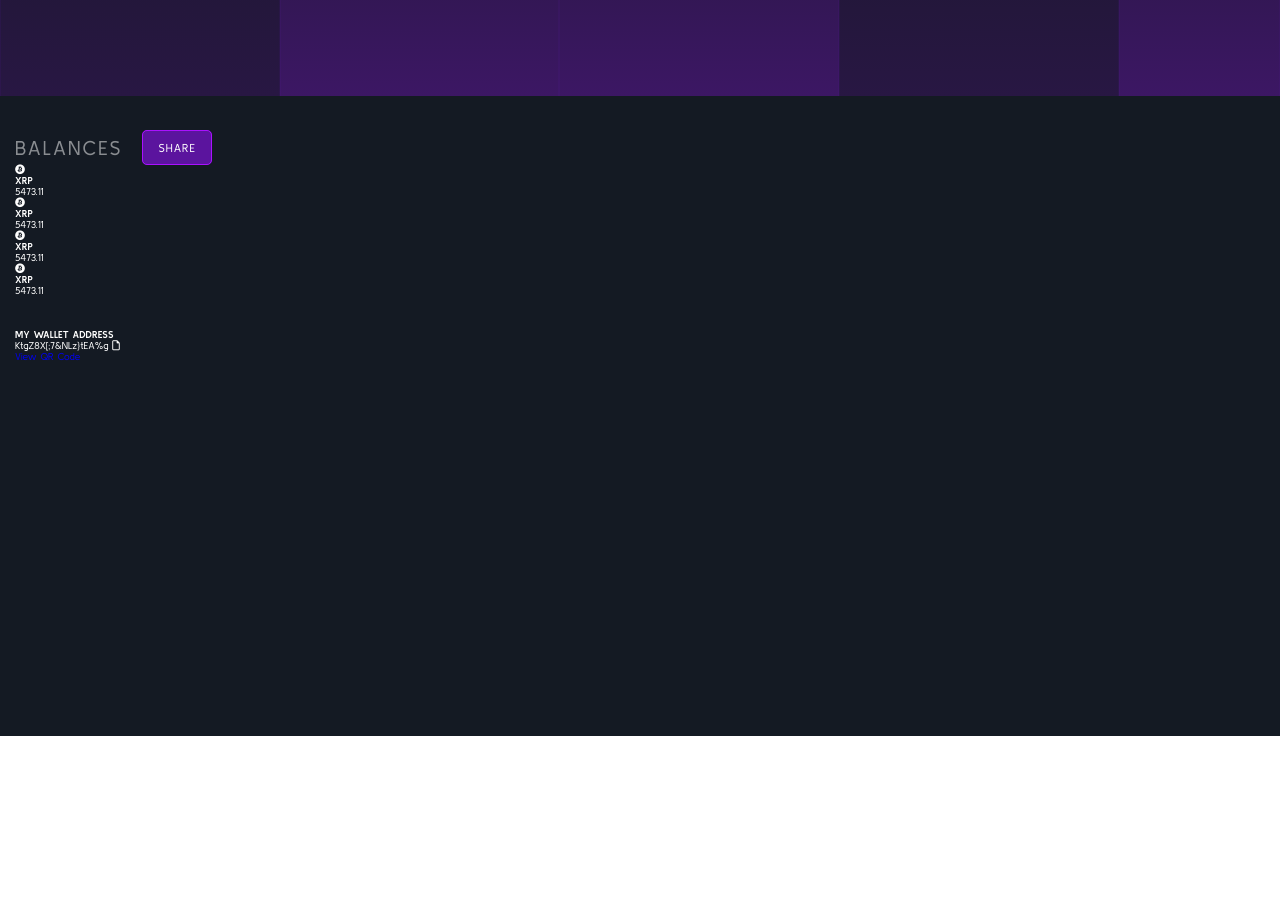
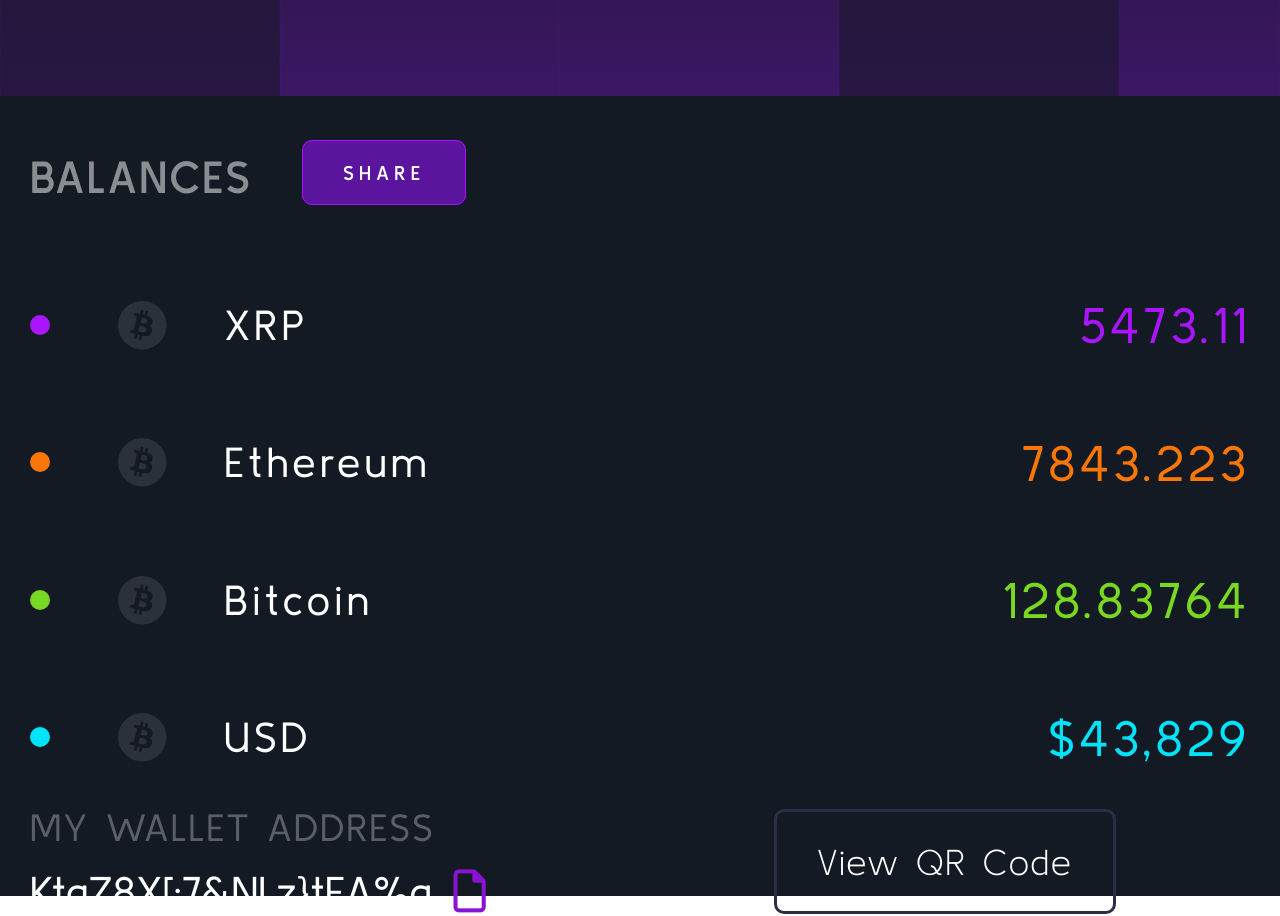
Before and after one commit to tapia1013/dash, a plain HTML site: page index.html in a window 1280 px wide. Shown: the part 860-1776 px from the top of the page. Before the commit the page ends 1596 px from the top, so only its background shows below. Drawn offline with Linux system fonts and the light colour scheme.

Commit message:
Add files via upload

```diff
--- a/index.html
+++ b/index.html
@@ -75,6 +75,7 @@
 
 
           <div class="bit-type">
+
             <div class="bit-box">
               <div class="bit-left">
                 <span class="dot purple"></span>
@@ -82,39 +83,40 @@
                 <h4>XRP</h4>
               </div>
               <div class="bit-right">
-                <span>5473.11</span>
+                <span class="purple">5473.11</span>
               </div>
             </div>
             <div class="bit-box">
               <div class="bit-left">
-                <span class="dot purple"></span>
+                <span class="dot orange"></span>
                 <i class="fab fa-bitcoin"></i>
-                <h4>XRP</h4>
+                <h4>Ethereum</h4>
               </div>
               <div class="bit-right">
-                <span>5473.11</span>
+                <span class="orange">7843.223</span>
               </div>
             </div>
             <div class="bit-box">
               <div class="bit-left">
-                <span class="dot purple"></span>
+                <span class="dot green"></span>
                 <i class="fab fa-bitcoin"></i>
-                <h4>XRP</h4>
+                <h4>Bitcoin</h4>
               </div>
               <div class="bit-right">
-                <span>5473.11</span>
+                <span class="green">128.83764</span>
               </div>
             </div>
             <div class="bit-box">
               <div class="bit-left">
-                <span class="dot purple"></span>
+                <span class="dot teal"></span>
                 <i class="fab fa-bitcoin"></i>
-                <h4>XRP</h4>
+                <h4>USD</h4>
               </div>
               <div class="bit-right">
-                <span>5473.11</span>
+                <span class="teal">$43,829</span>
               </div>
             </div>
+
           </div>
 
 
--- a/style.css
+++ b/style.css
@@ -173,8 +173,8 @@ background: linear-gradient(to bottom, #141720 0%,#141720 36%,#141720 36%,#28174
 
 .balance-container {
   background-color: #141a23;
-  height: 80vh;
-  padding: 3.5rem 1.5rem;
+  height: 100vh;
+  padding: 5rem 3rem;
   color: white;
 }
 
@@ -186,32 +186,116 @@ background: linear-gradient(to bottom, #141720 0%,#141720 36%,#141720 36%,#28174
 .balance-share {
   display: flex;
   width: 100%;
-  max-width: 40%;
+  max-width: 45%;
+  margin-bottom: 5rem;
 }
 
 .b-text {
-  font-size: 2rem;
-  font-weight:500;
+  font-size: 4.5rem;
+  font-weight: 600;
   letter-spacing: 2px;
   color: rgba(255, 255, 255, 0.5);
-  margin-right: 2rem;
+  margin-right: 5rem;
   padding-top: 0.5rem;
 }
 
 .shr-btn-container {
     position: absolute;
 }
+
 .balance-share a {
   color: white;
   background-color: #5b149e;
-  padding: 1rem 1.5rem;
-  border-radius: 5px;
+  padding: 2rem 4rem;
+  border-radius: 10px;
   position: relative;
-  top: 1rem;
+  top: 1.5rem;
+  font-weight: 600;
+  font-size: 2rem;
+  letter-spacing: 5px;
+  border: 1.2px solid #aa11ff;
+  outline: none;
+}
+
+
+.bit-type {
+  display: grid;
+  grid-template-rows: 1fr 1fr 1fr 1fr;
+}
+
+.bit-box {
+  display: grid;
+  grid-template-columns: 1fr 1fr;
+}
+
+.bit-box .bit-left {
+  display: grid;
+  grid-template-columns: 1fr 1fr 5fr;
+  justify-content: center;
+  align-items: center;
+}
+
+.dot {
+  width: 2rem;
+  height: 2rem;
+  border-radius: 50%;
+  background-color: green;
+}
+
+.dot.purple {
+  background-color: #a915fd;
+}
+
+.dot.orange {
+  background-color: #fa7607;
+}
+
+.dot.green {
+  background-color: #79d822;
+}
+
+.dot.teal {
+  background-color: #00e3fa;
+}
+
+.fab {
+  font-size: 5rem;
+  color: rgba(255, 255, 255, 0.1);
+}
+
+.bit-box .bit-left h4 {
+  margin-left: 2rem;
+  font-size: 4.2rem;
+  font-weight: 400;
+  letter-spacing: 4px;
+}
+
+.bit-box .bit-right {
+  display: flex;
+  justify-content:flex-end;
+  align-items: center;
+}
+
+.bit-box .bit-right span {
+  font-size: 5rem;
+  letter-spacing: 4px;
   font-weight: 500;
-  font-size: 1.15rem;
-  letter-spacing: 1px;
-  border: 1px solid #aa11ff;
+}
+
+.bit-box .bit-right .purple {
+  color: #a915fd;
+}
+
+.bit-box .bit-right .orange {
+  color: #fa7607;
+}
+
+.bit-box .bit-right .green {
+  color: #79d822;
+}
+
+.bit-box .bit-right .teal {
+  color: #00e3fa;
 }
 
 
@@ -234,31 +318,47 @@ background: linear-gradient(to bottom, #141720 0%,#141720 36%,#141720 36%,#28174
 
 
 
+.wallet-container {
+  display: grid;
+  grid-template-columns: 1fr 1fr;
+}
 
 
+.left-wallet h4 {
+  font-size: 3.8rem;
+  color: rgba(255,255,255,0.3);
+  font-weight: 500;
+  margin-bottom: 1.8rem;
+  letter-spacing: 2px;
+}
 
 
+.left-wallet p {
+  font-size: 4.3rem;
+  font-weight: 400;
+}
+
+.fa-file {
+  color: #8813d3;
+  padding-left: 5px;
+}
 
 
+.qr-btn {
+  display: flex;
+  justify-content: center;
+  align-items: center;
+}
 
-
-
-
-
-
-
-
-
-
-
-
-
-
-
-
-
-
-
+.view-qr {
+  font-size: 3.6rem;
+  font-weight: 200;
+  border: 3px solid #2c2e47;
+  padding: 2.9rem 4rem;
+  border-radius: 10px;
+  color: rgba(255, 255, 255, 1);
+  letter-spacing: 2px;
+}
 
 
 
```
